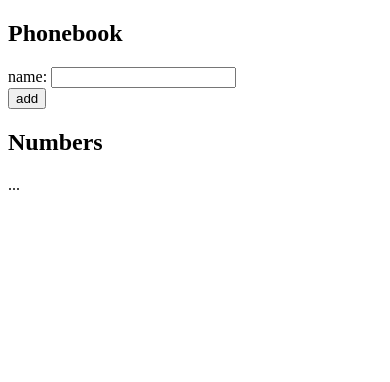
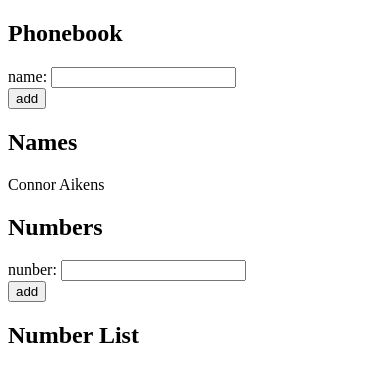
Before and after one commit to caikesn/Full-Stack-Open, a React (Vite) app in the folder part2/phonebook/phonebook-app/: page / in a window 390 px wide. Shown: the top 382 px of the page. Built offline with nearby package versions, Linux system fonts and the light colour scheme.

Commit message:
phonebook-1.0

```diff
--- a/part2/phonebook/phonebook-app/src/App.jsx
+++ b/part2/phonebook/phonebook-app/src/App.jsx
@@ -1,24 +1,95 @@
 import { useState } from 'react'
+
+
+const Names = (props) => {
+  return (
+    <div> {props.value} </div>
+  )
+}
+
 
 const App = () => {
   const [persons, setPersons] = useState([
-    { name: 'Connor Aikens' }
+    { name: 'Connor Aikens', id: 1 }
   ])
+  const [numbers, setNumbers] = useState([
+    { number: '0404 156 789', id: 2}
+  ])
+  const [newNumber, setNewNumber] = useState('')
   const [newName, setNewName] = useState('')
+  const [showAll, setShowAll] = useState(true)
+
+  const addNote = (event) => {
+    event.preventDefault()
+
+    const nameExists = persons.some(person => person.name === newName)
+
+    if (nameExists) {
+      alert(`${newName} is already added to phonebook`)
+    } else {
+      const nameObject = {
+      name: newName,
+      id: String(Math.floor(Math.random() * 10000))
+    }
+
+      setPersons(persons.concat(nameObject))
+      setNewName('')
+    }
+
+  }
+  const handleNameChange = (event) => {
+    setNewName(event.target.value)
+  }
+  const addNumber = (event) => {
+    event.preventDefault()
+
+    const numberExists = numbers.some(i => i.number === newNumber)
+
+    if (numberExists) {
+      alert(`${newNumber} is already added to phonebook`)
+    } else {
+      const numberObject = {
+      number: newNumber,
+      id: String(Math.floor(Math.random() * 10000))
+    }
+
+      setPersons(persons.concat(numberObject))
+      setNewName('')
+    }
+
+  }
+    const handleNumberChange = (event) => {
+    setNewNumber(event.target.value)
+  }
 
   return (
     <div>
       <h2>Phonebook</h2>
-      <form>
+      <form onSubmit={addNote}>
         <div>
-          name: <input />
+          name: <input value={newName} onChange={handleNameChange} />
         </div>
         <div>
           <button type="submit">add</button>
         </div>
       </form>
+      <h2>Names</h2>
+      {persons.map(person =>
+        <Names key={person.id} value={person.name} />
+      )}
       <h2>Numbers</h2>
-      ...
+      <form onSubmit={addNumber}>
+        <div>
+          nunber: <input value={newNumber} onChange={handleNumberChange} />
+        </div>
+        <div>
+          <button type="submit">add</button>
+        </div>
+      </form>
+      <h2>Number List</h2>
+        {numbers.map(i =>
+        <Names key={i.id} value={numbers.number} />
+        )}
     </div>
   )
 }
```
